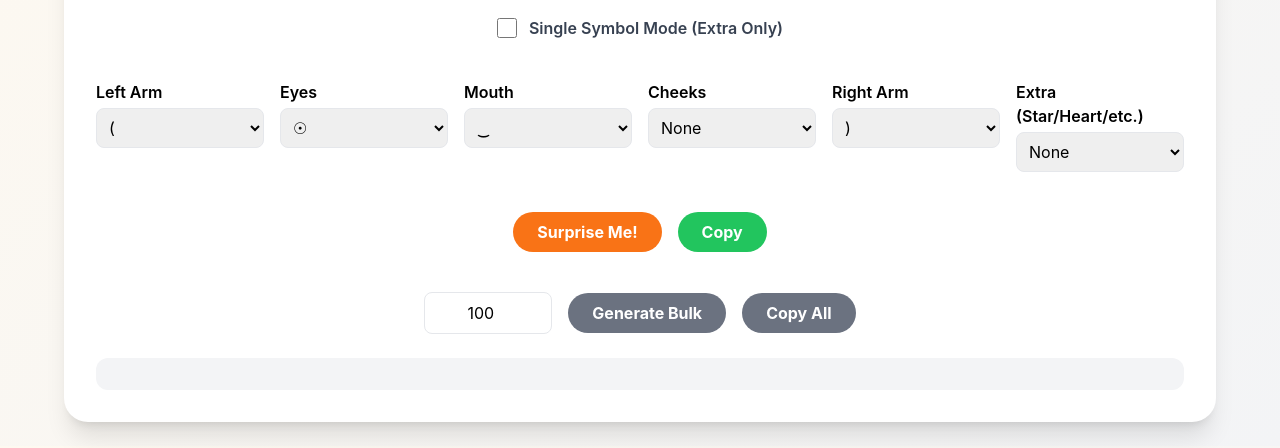
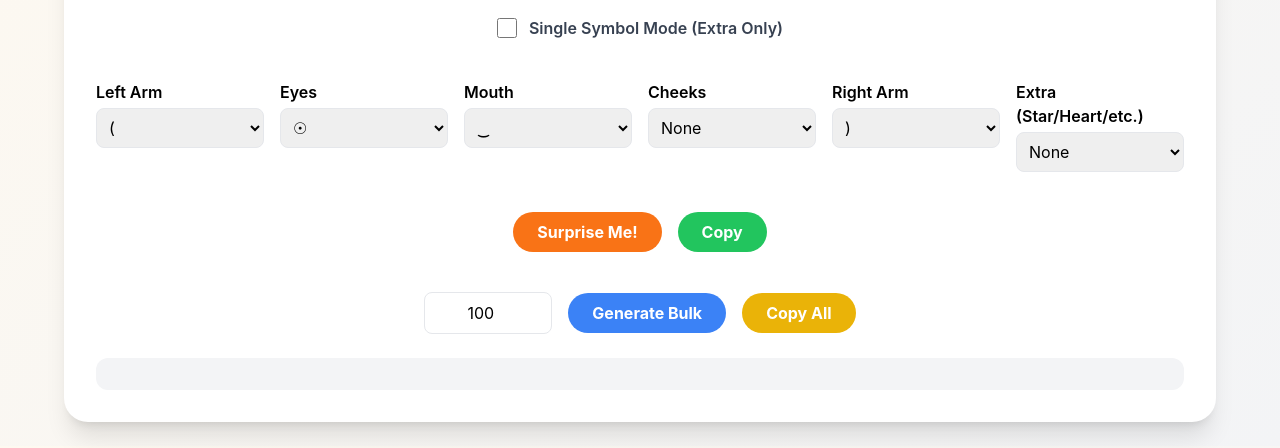
Before and after one commit to moshe888x/Emoticons-Ultra, a plain HTML site: page index.html in a window 1280 px wide. Shown: the part 352-800 px from the top of the page. Drawn offline with nearby package versions, Linux system fonts and the light colour scheme.

Commit message:
index.html

```diff
--- a/index.html
+++ b/index.html
@@ -53,8 +53,8 @@
     <!-- Bulk generator -->
     <div class="flex flex-col md:flex-row gap-4 items-center justify-center mt-4">
       <input type="number" id="bulkCount" value="100" min="1" max="1000" class="p-2 border rounded-lg text-center w-32">
-      <button onclick="generateBulkKaomoji()" class="px-6 py-2 bg-gray-500 hover:bg-gray-700 text-white font-bold rounded-3xl">Generate Bulk</button>
-      <button onclick="copyAllKaomoji()" class="px-6 py-2 bg-gray-500 hover:bg-gray-700 text-white font-bold rounded-3xl">Copy All</button>
+      <button onclick="generateBulkKaomoji()" class="px-6 py-2 bg-blue-500 hover:bg-blue-700 text-white font-bold rounded-3xl">Generate Bulk</button>
+      <button onclick="copyAllKaomoji()" class="px-6 py-2 bg-yellow-500 hover:bg-yellow-700 text-white font-bold rounded-3xl">Copy All</button>
     </div>
 
     <!-- Bulk output -->
```
